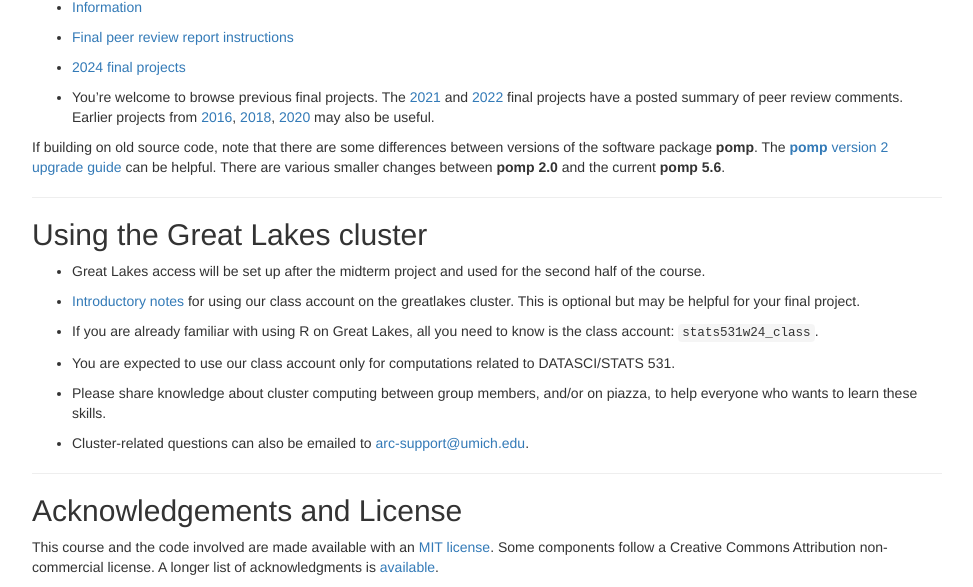
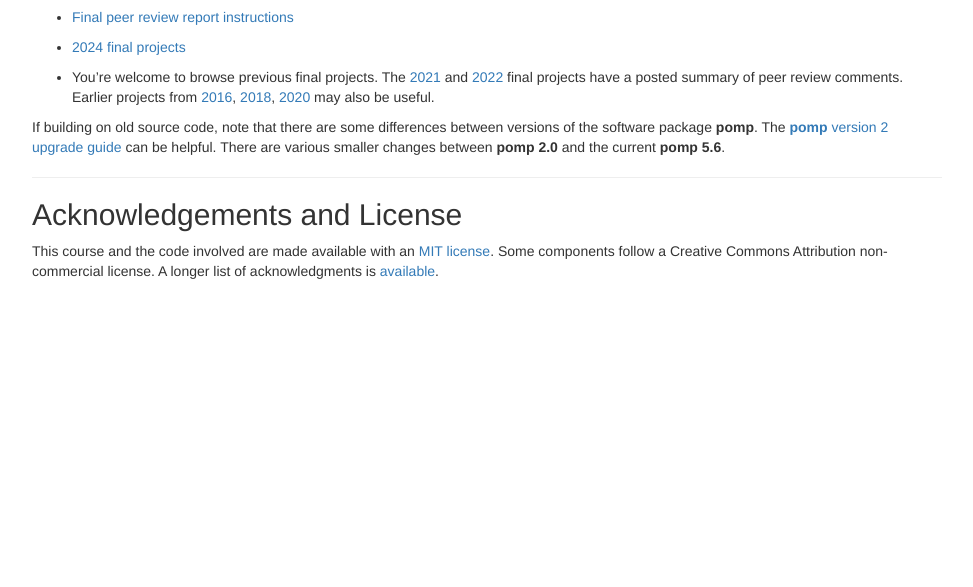
Before and after one commit to jeswheel/4450_f25, a plain HTML site: page index.html in a window 1280 px wide. Shown: the part 750-1337 px from the top of the page, without its empty margins (153-1126 px from the left). After the commit the page ends 1041 px from the top, so only its background shows below. Drawn offline with nearby package versions, Linux system fonts and the light colour scheme; some packages are replaced by stand-ins of ours.

Commit message:
Removed old 531 material, updated syllabus

```diff
--- a/index.html
+++ b/index.html
@@ -363,8 +363,6 @@ description</a></li>
 <li><a href="#homework-and-participation-assignments" id="toc-homework-and-participation-assignments">Homework and
 participation assignments</a></li>
 <li><a href="#final-exam" id="toc-final-exam">Final Exam</a></li>
-<li><a href="#using-the-great-lakes-cluster" id="toc-using-the-great-lakes-cluster">Using the Great Lakes
-cluster</a></li>
 <li><a href="#acknowledgements-and-license" id="toc-acknowledgements-and-license">Acknowledgements and
 License</a></li>
 </ul>
@@ -413,27 +411,6 @@ Math 4450, and Chapters 7-10 in Math 4451.</p>
 9. [Case study: An association between unemployment and mortality?](09/index.html)
 
 10. [Introduction to partially observed Markov process models](10/index.html)
-
-11. [Introduction to simulation-based inference for epidemiological dynamics via the pomp R package](11/index.html)
-
-12. [Simulation of stochastic dynamic models](12/index.html)
-
-13. [Likelihood for POMP models: Theory and practice](13/index.html)
-
-14. [Likelihood maximization for POMP models](14/index.html)
-
-15. [A case study of polio including covariates, seasonality & over-dispersion](15/index.html)
-
-16. [A case study of financial volatility and a POMP model with observations driving latent dynamics](16/index.html). With [notes on how to run the code on the Great Lakes Linux cluster](16/README.html).
-
-17. [A case study of measles: Dynamics revealed in long time series](17/index.html)
-
-18. [A case study of ebola: Model criticism and forecasting](18/index.html)
-
--->
-<!--
-
-There are further POMP case studies, in a similar style, on [Ebola modeling](https://kingaa.github.io/sbied/ebola/index.html), [measles transmission](https://kingaa.github.io/sbied/measles/index.html), and [dynamic variation in the rate of human sexual contacts](https://kingaa.github.io/sbied/contacts/index.html).
 
 -->
 <hr />
@@ -533,26 +510,6 @@ changes between <strong>pomp 2.0</strong> and the current <strong>pomp
 5.6</strong>.</p>
 <hr />
 </div>
-<div id="using-the-great-lakes-cluster" class="section level2">
-<h2>Using the Great Lakes cluster</h2>
-<ul>
-<li><p>Great Lakes access will be set up after the midterm project and
-used for the second half of the course.</p></li>
-<li><p><a href="greatlakes/index.html">Introductory notes</a> for using
-our class account on the greatlakes cluster. This is optional but may be
-helpful for your final project.</p></li>
-<li><p>If you are already familiar with using R on Great Lakes, all you
-need to know is the class account:
-<code>stats531w24_class</code>.</p></li>
-<li><p>You are expected to use our class account only for computations
-related to DATASCI/STATS 531.</p></li>
-<li><p>Please share knowledge about cluster computing between group
-members, and/or on piazza, to help everyone who wants to learn these
-skills.</p></li>
-<li><p>Cluster-related questions can also be emailed to <a href="mailto:arc-support@umich.edu" class="email">arc-support@umich.edu</a>.</p></li>
-</ul>
-<hr />
-</div>
 <div id="acknowledgements-and-license" class="section level2">
 <h2>Acknowledgements and License</h2>
 <p>This course and the code involved are made available with an <a href="LICENSE">MIT license</a>. Some components follow a Creative
```
Also changed, not shown: 3 other files.
